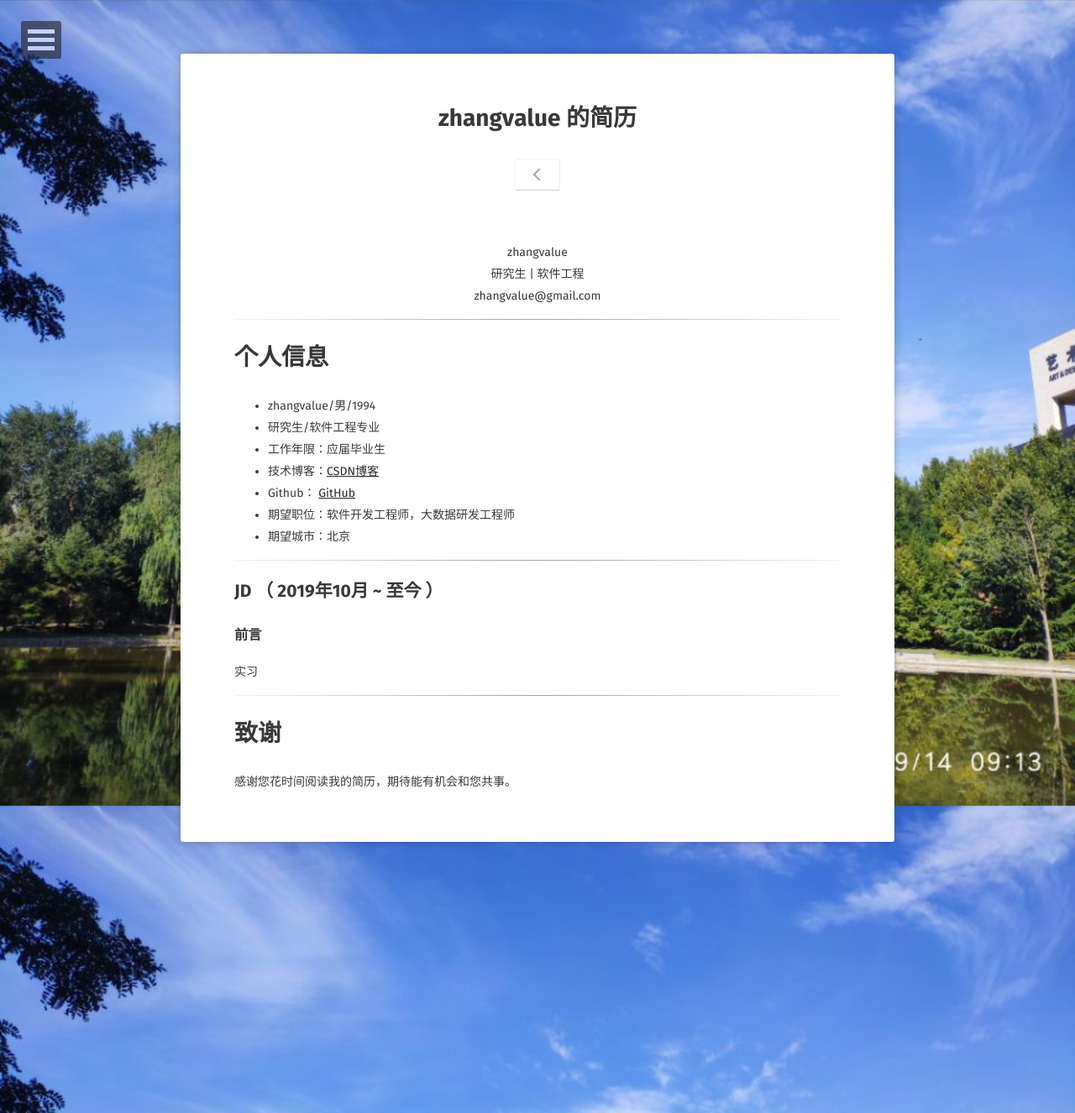
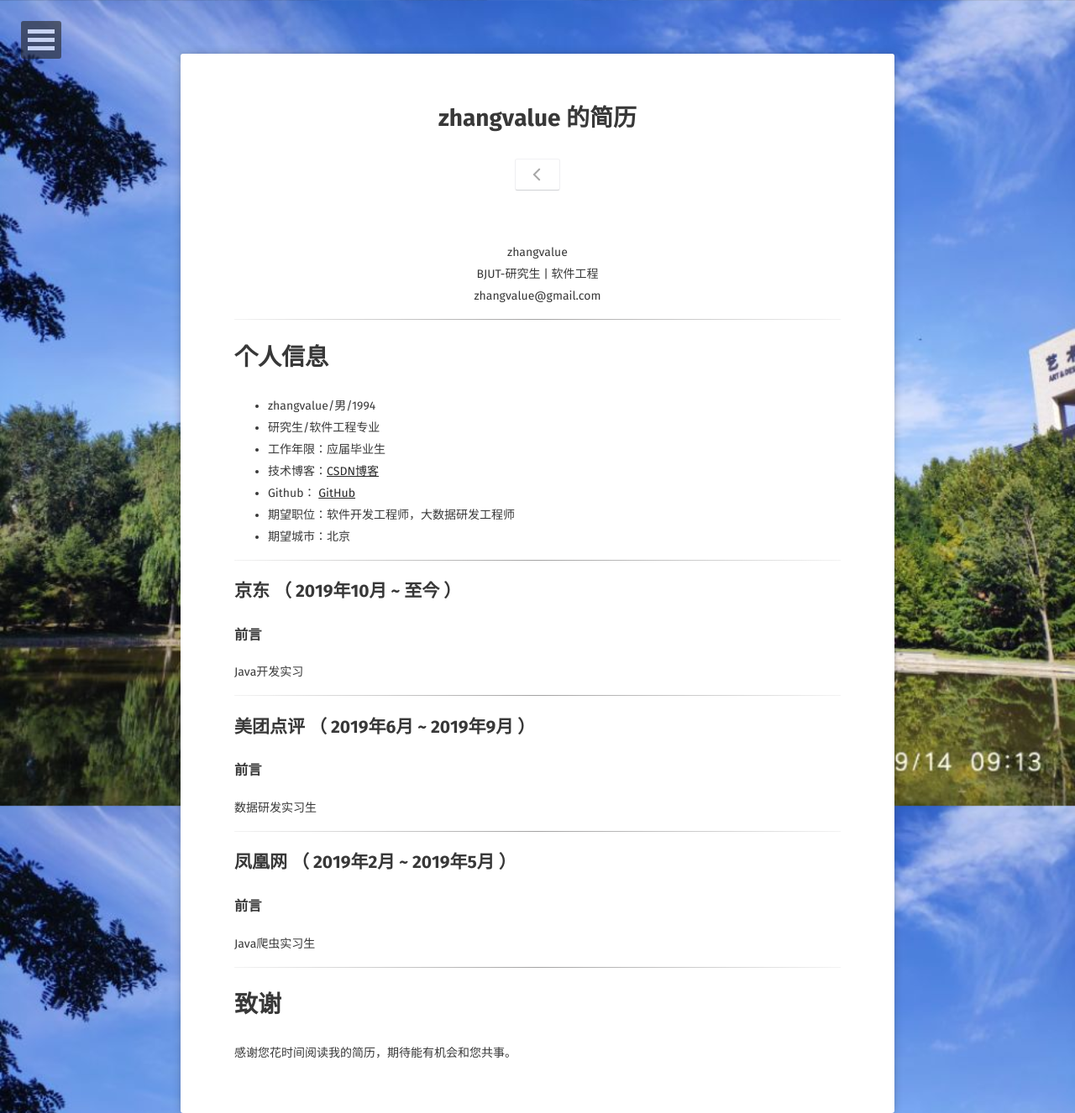
Before and after one commit to zhangvalue/zhangvalue.github.io, a Jekyll site: the page built from about/index.md, in a window 1280 px wide. Shown: the whole page at 84% size. Built offline with Jekyll 4.4.1, drawn with Linux system fonts in a browser that asks for light colours; some web fonts are replaced.

Commit message:
Update index.md

```diff
--- a/about/index.md
+++ b/about/index.md
@@ -8,7 +8,7 @@ comments: false
 ---
 
 <center>zhangvalue</center>
-<center> 研究生 | 软件工程</center>
+<center> BJUT-研究生 | 软件工程</center>
 <center>zhangvalue@gmail.com</center>
 
 ---
@@ -27,24 +27,21 @@ comments: false
 ---
 
 
-## JD （ 2019年10月 ~ 至今 ）
+## 京东 （ 2019年10月 ~ 至今 ）
 ### 前言
-实习
+Java开发实习
 
+---
 
+## 美团点评 （ 2019年6月 ~ 2019年9月 ）
+### 前言
+数据研发实习生
 
+---
 
-
-
-
-
-
-
-
-
-
-
-
+## 凤凰网 （ 2019年2月 ~ 2019年5月 ）
+### 前言
+Java爬虫实习生
 
 ---
 
```
